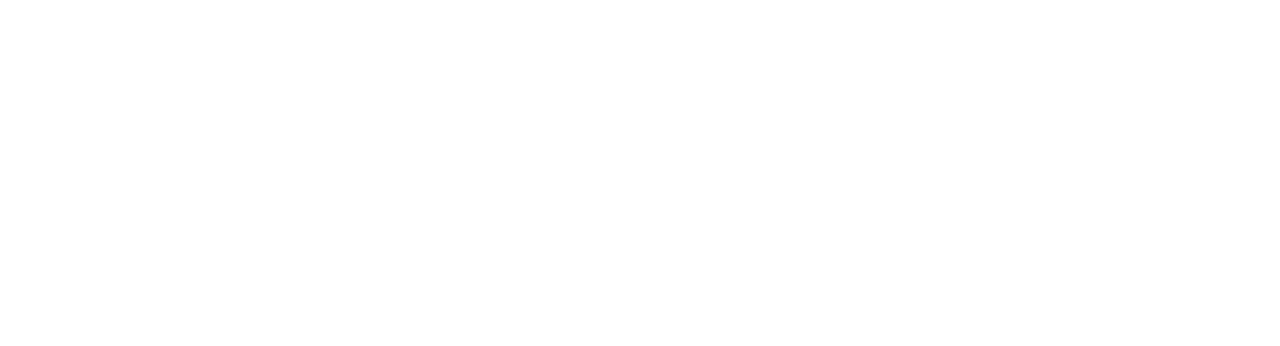
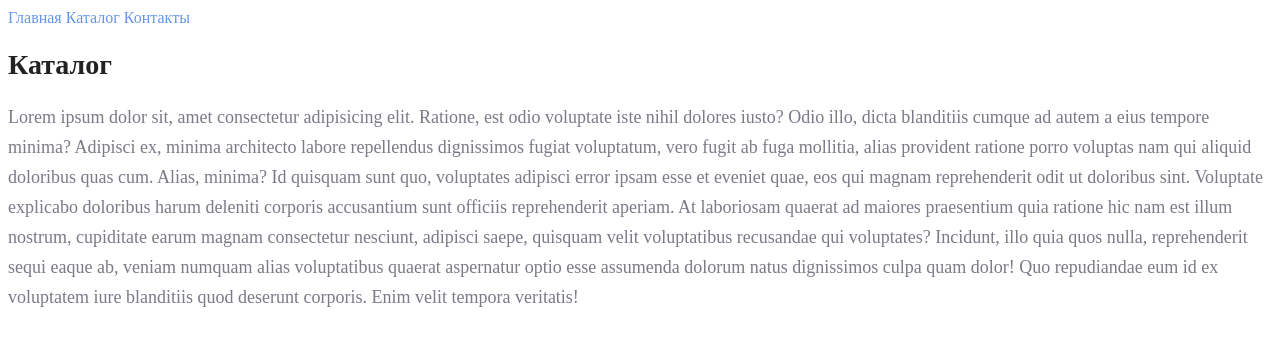
Before and after one commit to Elizaveta9988/HTML, a plain HTML site: page catalog/catalog.html in a window 1280 px wide. Drawn offline with Linux system fonts and the light colour scheme.

Commit message:
first commit

```diff
--- a/catalog/catalog.html
+++ b/catalog/catalog.html
@@ -0,0 +1,17 @@
+<!DOCTYPE html>
+<html lang="ru">
+<head>
+    <meta charset="UTF-8">
+    <meta name="viewport" content="width=device-width, initial-scale=1.0">
+    <title>Каталог</title>
+    <link rel="stylesheet" href="../style.css">
+</head>
+<body>
+    <a class="nuv_link" href="../index.html">Главная</a>
+    <a class="nuv_link" href="catalog.html">Каталог</a>
+    <a class="nuv_link" href="../contacts/contacts.html">Контакты</a>
+    <h1 class="title">Каталог</h1>
+    <p class="text">Lorem ipsum dolor sit, amet consectetur adipisicing elit. Ratione, est odio voluptate iste nihil dolores iusto? Odio illo, dicta blanditiis cumque ad autem a eius tempore minima? Adipisci ex, minima architecto labore repellendus dignissimos fugiat voluptatum, vero fugit ab fuga mollitia, alias provident ratione porro voluptas nam qui aliquid doloribus quas cum. Alias, minima? Id quisquam sunt quo, voluptates adipisci error ipsam esse et eveniet quae, eos qui magnam reprehenderit odit ut doloribus sint. Voluptate explicabo doloribus harum deleniti corporis accusantium sunt officiis reprehenderit aperiam. At laboriosam quaerat ad maiores praesentium quia ratione hic nam est illum nostrum, cupiditate earum magnam consectetur nesciunt, adipisci saepe, quisquam velit voluptatibus recusandae qui voluptates? Incidunt, illo quia quos nulla, reprehenderit sequi eaque ab, veniam numquam alias voluptatibus quaerat aspernatur optio esse assumenda dolorum natus dignissimos culpa quam dolor! Quo repudiandae eum id ex voluptatem iure blanditiis quod deserunt corporis. Enim velit tempora veritatis!</p>
+
+</body>
+</html>
--- a/style.css
+++ b/style.css
@@ -0,0 +1,32 @@
+a {
+    text-decoration: none;
+}
+
+.nuv_link {
+    color: cornflowerblue;
+    font-size: 16px;
+    line-height: 20px;
+}
+
+.title {
+    color: #222;
+    font-size: 28px;
+    line-height: 36px;
+    font-weight: bold;
+}
+
+.text {
+    font-style: normal;
+    font-weight: 300;
+    font-size: 18px;
+    line-height: 30px;
+    color: #7D7987;
+}
+
+.subtitle {
+   color: coral;
+   font-style: normal;
+   font-weight: 700;
+   font-size: 36px;
+   line-height: 80px;
+}
```
Also changed, not shown: index.html (+0 -3 lines), 2.html/2.1.html (added), 2.html/index.html (added), 2.html/style.css (added).
